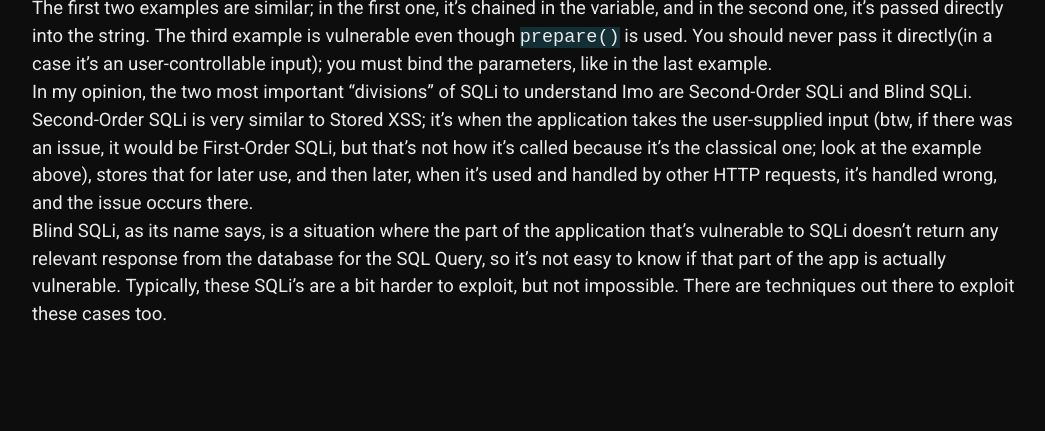
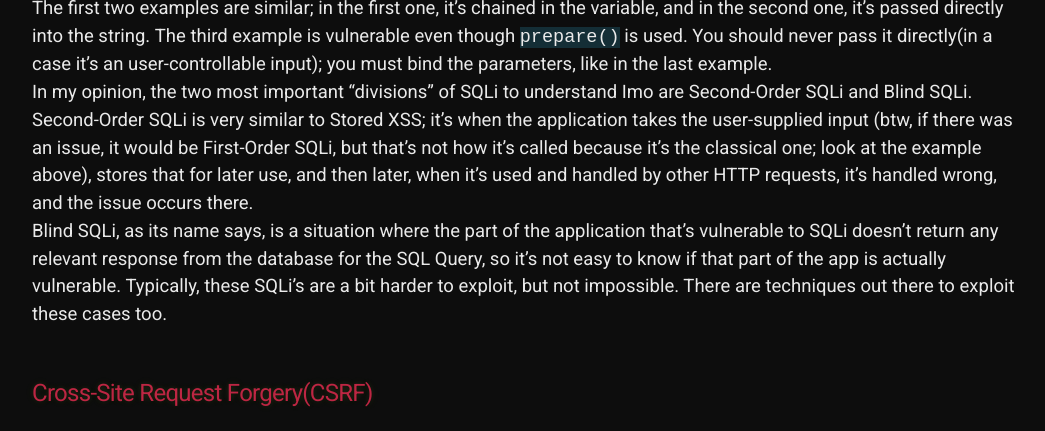
Before and after one commit to 20kilograma/blog, a Jekyll site: the page built from php-sec.md, in a window 1280 px wide and 900 px high, scrolled down 6812 px, cut to the strip 469-900 px from the top of the window. Shown: the whole strip, without its empty margins (108-1153 px from the left). Built offline with Jekyll 4.4.1, drawn with Linux system fonts in a browser that asks for light colours; some web fonts are replaced; our own code applies the rules of GitHub Pages for plain Markdown files; before the commit the page ends 7630 px from its top, so only the background shows below that.

Commit message:
Update php-sec.md

```diff
--- a/php-sec.md
+++ b/php-sec.md
@@ -129,4 +129,6 @@
 In my opinion, the two most important "divisions" of SQLi to understand Imo are Second-Order SQLi and Blind SQLi.
 Second-Order SQLi is very similar to Stored XSS; it's when the application takes the user-supplied input (btw, if there was an issue, it would be First-Order SQLi, but that's not how it's called because it's the classical one; look at the example above), stores that for later use, and then later, when it's used and handled by other HTTP requests, it's handled wrong, and the issue occurs there.
 <br>
-Blind SQLi, as its name says, is a situation where the part of the application that's vulnerable to SQLi doesn't return any relevant response from the database for the SQL Query, so it's not easy to know if that part of the app is actually vulnerable. Typically, these SQLi's are a bit harder to exploit, but not impossible. There are techniques out there to exploit these cases too.
+Blind SQLi, as its name says, is a situation where the part of the application that's vulnerable to SQLi doesn't return any relevant response from the database for the SQL Query, so it's not easy to know if that part of the app is actually vulnerable. Typically, these SQLi's are a bit harder to exploit, but not impossible. There are techniques out there to exploit these cases too.<br><br>
+
+## Cross-Site Request Forgery(CSRF)
```
